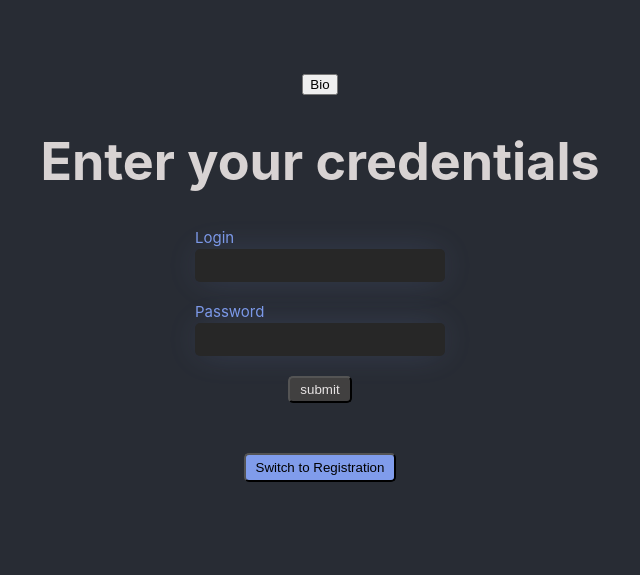
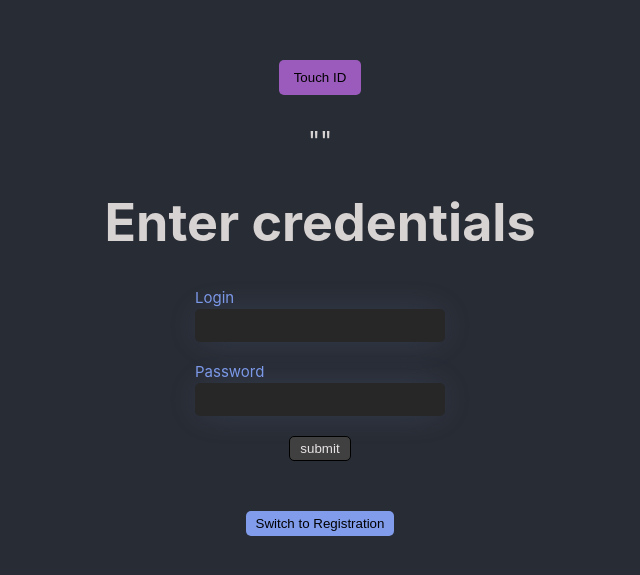
Before and after one commit to NickZm777/biometric_auth_front, a React (Create React App) app: page / in a window 1280 px wide. Shown: the part 127-702 px from the top of the page, without its empty margins (320-960 px from the left). Built offline with nearby package versions, Linux system fonts and the light colour scheme.

Commit message:
change bio params touch ID

```diff
--- a/src/App.css
+++ b/src/App.css
@@ -65,11 +65,25 @@
   color: rgb(231, 227, 227);
   border-radius:5px;
   padding: 4px 10px;
+  border: 1px solid black;
+  cursor: pointer;
 }
 
-.switchBTN {
+.btn-switch {
   margin-top: 50px;
   padding: 5px 10px;
   border-radius: 5px;
   background-color: rgb(128, 156, 235);
+  cursor: pointer;
+  border: none;
 }
+
+.btn-bio {
+  margin-top: 50px;
+  margin-bottom:30px;
+  padding: 10px 15px;
+  border: none;
+  border-radius: 5px;
+  background-color: rgb(155 91 189);
+  cursor: pointer;
+}
--- a/src/api/helper.js
+++ b/src/api/helper.js
@@ -1,5 +1,5 @@
-// export const BASE_URL = "https://glowing-kringle-b3a3c5.netlify.app"
-const BASE_URL = "http://localhost:9000"
+export const BASE_URL = "https://glowing-kringle-b3a3c5.netlify.app"
+// const BASE_URL = "http://localhost:9000"
 const EXPRESS_URL = ".netlify/functions/api"
 
 const checkUser_URL = `${BASE_URL}/${EXPRESS_URL}/check`
--- a/src/components/Bio.js
+++ b/src/components/Bio.js
@@ -1,72 +1,5 @@
 import { saveKey } from "../api/helper"
-
-const createKey = (att) => {
-  if (!window.PublicKeyCredential) {
-    console.log("window.PublicKeyCredential is false")
-    return
-  }
-  console.log(document.domain)
-
-  var publicKey = {
-    challenge: new Uint8Array([21, 31, 105]),
-
-    rp: { id: document.domain, name: "My Acme Inc" },
-
-    user: {
-      id: Uint8Array.from(
-        window.atob("MIIBkzCCATigAwIBAjCCAZMwggE4oAMCAQIwggGTMII="),
-        (c) => c.charCodeAt(0)
-      ),
-      name: "alex.mueller@example.com",
-      displayName: "Alex Müller",
-    },
-
-    pubKeyCredParams: [
-      {
-        type: "public-key",
-        alg: -7,
-      },
-      {
-        type: "public-key",
-        alg: -257,
-      },
-    ],
-
-    authenticatorSelection: {
-      userVerification: "preferred",
-    },
-
-    timeout: 36000,
-    excludeCredentials: [
-      {
-        id: Uint8Array.from(
-          window.atob("ufJWp8YGlibm1Kd9XQBWN1WAw2jy5In2Xhon9HAqcXE="),
-          (c) => c.charCodeAt(0)
-        ),
-        type: "public-key",
-      },
-      {
-        id: Uint8Array.from(
-          window.atob("E/e1dhZc++mIsz4f9hb6NifAzJpF1V4mEtRlIPBiWdY="),
-          (c) => c.charCodeAt(0)
-        ),
-        type: "public-key",
-      },
-    ],
-
-    // extensions: { appidExclude: "https://acme.example.com" },
-  }
-
-  navigator.credentials
-    .create({ publicKey })
-    .then(function (newCredentialInfo) {
-      saveKey(newCredentialInfo)
-    })
-    .catch(function (err) {
-      console.log("Catch an error in navigator.credentials create")
-      console.log(err.message)
-    })
-}
+import { useState } from "react"
 
 // import { decode } from "base64url"
 // import { encode } from "base64url"
@@ -135,9 +68,85 @@ const createKey = (att) => {
 // const webAuthnAttestation = publicKeyCredentialToJSON(attestation)
 
 const Bio = () => {
+  const [inf, setInf] = useState("")
+  const createKey = (att) => {
+    if (!window.PublicKeyCredential) {
+      console.log("window.PublicKeyCredential is false")
+      return
+    }
+    console.log(document.domain)
+
+    var publicKey = {
+      challenge: new Uint8Array([21, 31, 105]),
+
+      rp: { id: document.domain, name: "My Acme Inc" },
+
+      user: {
+        id: Uint8Array.from(
+          window.atob("MIIBkzCCATigAwIBAjCCAZMwggE4oAMCAQIwggGTMII="),
+          (c) => c.charCodeAt(0)
+        ),
+        name: "alex.mueller@example.com",
+        displayName: "Alex Müller",
+      },
+
+      pubKeyCredParams: [
+        {
+          type: "public-key",
+          alg: -7,
+        },
+        {
+          type: "public-key",
+          alg: -257,
+        },
+      ],
+
+      // authenticatorSelection: {
+      //   userVerification: "preferred",
+      // },
+      authenticatorSelection: {
+        authenticatorAttachment: "platform",
+        userVerification: "required",
+      },
+
+      timeout: 36000,
+      excludeCredentials: [
+        {
+          id: Uint8Array.from(
+            window.atob("ufJWp8YGlibm1Kd9XQBWN1WAw2jy5In2Xhon9HAqcXE="),
+            (c) => c.charCodeAt(0)
+          ),
+          type: "public-key",
+        },
+        {
+          id: Uint8Array.from(
+            window.atob("E/e1dhZc++mIsz4f9hb6NifAzJpF1V4mEtRlIPBiWdY="),
+            (c) => c.charCodeAt(0)
+          ),
+          type: "public-key",
+        },
+      ],
+
+      // extensions: { appidExclude: "https://acme.example.com" },
+    }
+
+    navigator.credentials
+      .create({ publicKey })
+      .then(function (newCredentialInfo) {
+        saveKey(newCredentialInfo)
+        setInf(newCredentialInfo)
+      })
+      .catch(function (err) {
+        console.log("Catch an error in navigator.credentials create:")
+        console.log(err.message)
+      })
+  }
   return (
     <div>
-      <button onClick={() => createKey()}>Bio</button>
+      <button className="btn-bio" onClick={() => createKey()}>
+        Touch ID
+      </button>
+      <div>{JSON.stringify(inf)}</div>
     </div>
   )
 }
--- a/src/components/LogInForm.js
+++ b/src/components/LogInForm.js
@@ -12,7 +12,7 @@ const LogInForm = ({ changeForm, setResult }) => {
 
   return (
     <div>
-      <h1>Enter your credentials</h1>
+      <h1>Enter credentials</h1>
       <div className="form">
         <form
           onSubmit={(e) => {
@@ -38,7 +38,7 @@ const LogInForm = ({ changeForm, setResult }) => {
           />
           <input className="form-submit" type="submit" value="submit" />
         </form>
-        <button className="switchBTN" onClick={changeForm}>
+        <button className="btn-switch" onClick={changeForm}>
           Switch to Registration
         </button>
       </div>
--- a/src/components/RegisterForm.js
+++ b/src/components/RegisterForm.js
@@ -62,7 +62,7 @@ const RegisterForm = ({ changeForm, setResult }) => {
           />
           <input className="form-submit" type="submit" value="submit" />
         </form>
-        <button className="switchBTN" onClick={changeForm}>
+        <button className="btn-switch" onClick={changeForm}>
           Switch to LogIn
         </button>
       </div>
```
